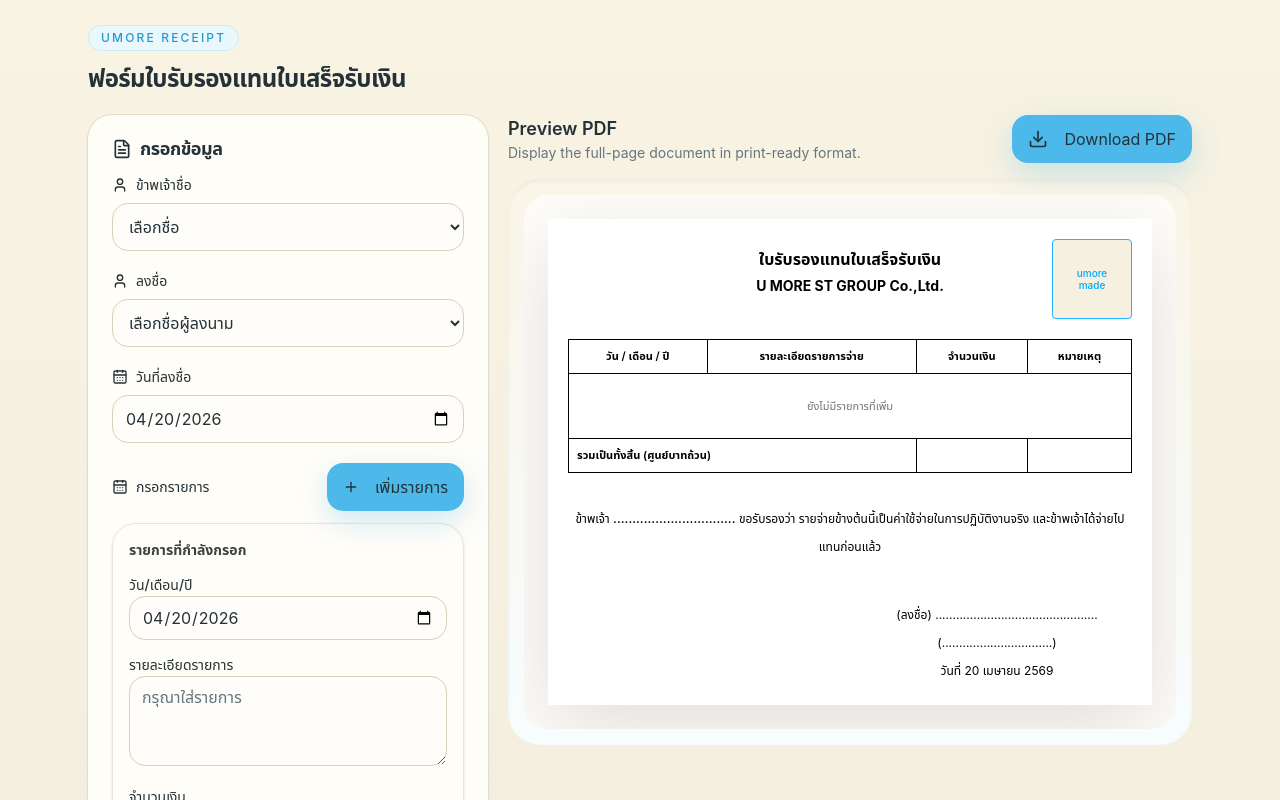
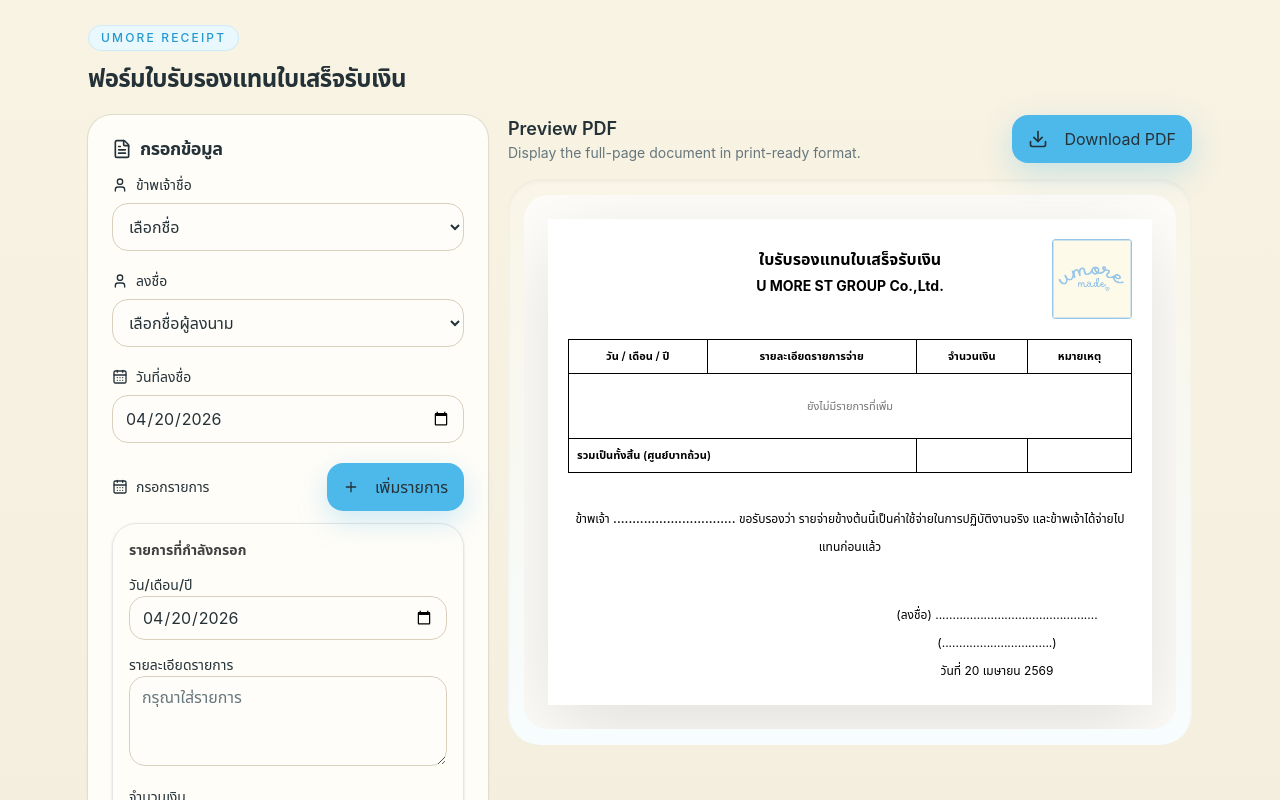
Before and after one commit to Yosthapat/umore_reciept_webapp, a React (Vite) app: page / in a window 1280 px wide. Shown: the top 800 px of the page. Built offline with nearby package versions, Linux system fonts and the light colour scheme.

Commit message:
feat: use provided logo asset in pdf preview

```diff
--- a/src/components/receipt/ReceiptPreviewPanel.jsx
+++ b/src/components/receipt/ReceiptPreviewPanel.jsx
@@ -2,26 +2,18 @@ import React from "react";
 import { Download } from "lucide-react";
 
 import { Button } from "@/components/ui/button";
+import umoreMadeLogo from "@/assets/umore-made-logo.png";
 import { formatAmount, formatThaiLongDate } from "../../utils/receipt-formatters";
 
 function ReceiptLogoMark() {
   return (
-    <div
-      className="flex h-12 w-12 items-center justify-center rounded-sm text-center leading-tight sm:h-20 sm:w-20"
-      style={{
-        border: "1.5px solid #1eb7ff",
-        backgroundColor: "#f5f0df",
-        color: "#00a8ff",
-        fontSize: "10px",
-        fontWeight: 500,
-      }}
-    >
-      <span>
-        umore
-        <br />
-        made
-      </span>
-    </div>
+    <img
+      src={umoreMadeLogo}
+      alt="umore made logo"
+      className="h-12 w-12 rounded-sm object-cover sm:h-20 sm:w-20"
+      loading="eager"
+      decoding="sync"
+    />
   );
 }
 
```
Also changed, not shown: .agents/active.md, src/assets/umore-made-logo.png (added).
